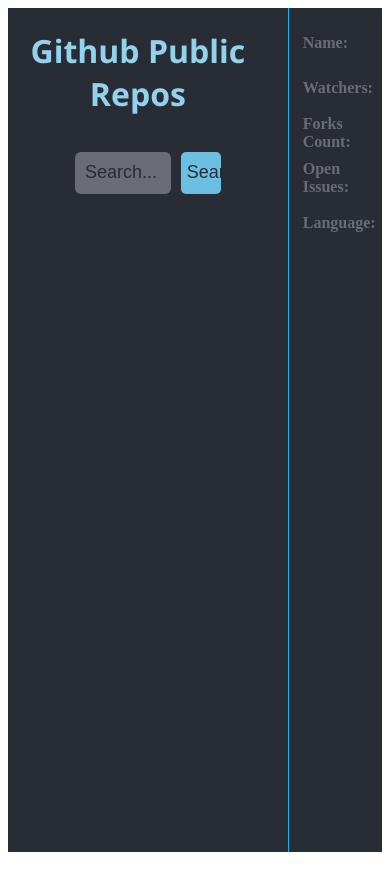
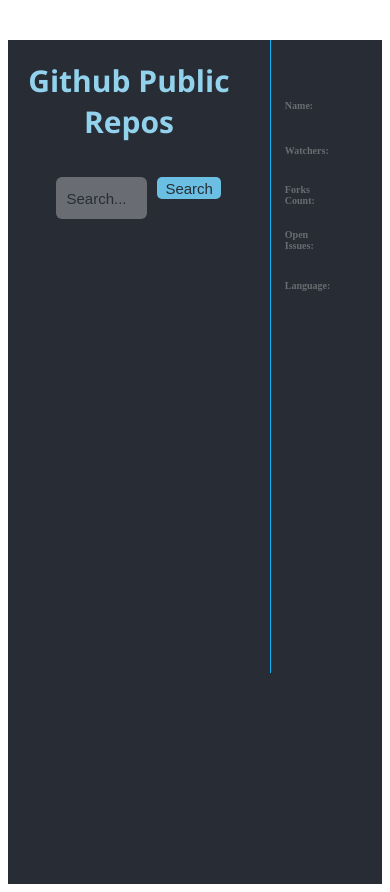
Before and after one commit to mckinsey-leckenby/github-org-repo-app, a React (Create React App) app: page / in a window 390 px wide. Before the commit the page ends 860 px from the top, so only its background shows below. Built offline with nearby package versions, Linux system fonts and the light colour scheme.

Commit message:
media query

```diff
--- a/src/App.css
+++ b/src/App.css
@@ -142,3 +142,63 @@
   color: rgb(17, 178, 247);
   margin-left: 5%;
 }
+@media screen and (max-width: 480px){
+  .page {
+    flex-direction: column;
+    text-align: center;
+    margin-top: 40px;
+  }
+  form{
+    margin-top: 0px;
+    display: flex;
+    flex-wrap: wrap;
+}
+.results-container{
+  font-size: 10px;
+  text-align: left;
+}
+  .repo-details-container{
+    flex-direction: column;
+    text-align: left;
+    margin-top: 30px
+  }
+  .input{
+    font-size: 15px;
+  }
+  .button{
+    height: 50%;
+    width: 20%;
+    font-size: 15px;
+  }
+  .landing-page-container{
+    display: inline-flex;
+  }
+  .label {
+    font-weight: bold;
+
+    color: #696C71;
+    font-size: 10px;
+  }
+  .value{
+    font-size: 10px;
+
+  }
+  h1{
+    font-size: 30px;
+  }
+  .left-side {
+    height: 75%;
+    width: 70%;
+    display: flex;
+    flex-direction: column;
+    border-right: 1px solid rgb(17, 178, 247);
+  }
+  .details-row {
+    height: 20px;
+    width: 70%;
+    display: flex;
+    align-items: left;
+  }
+
+
+}
```
